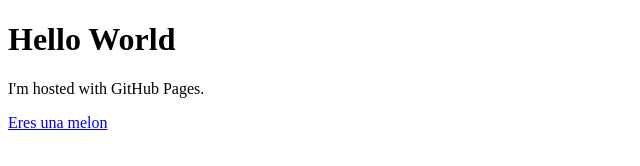
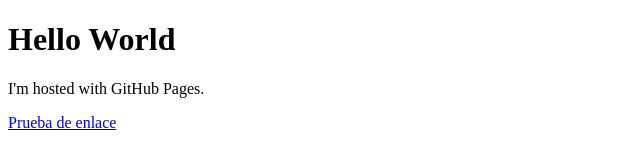
Before and after one commit to Kotiro22/Kotiro22.github.io, a plain HTML site: page index.html in a window 1280 px wide. Shown: the full height of the page, 0-640 px from the left. Drawn offline with Linux system fonts and the light colour scheme.

Commit message:
Update index.html

```diff
--- a/index.html
+++ b/index.html
@@ -3,6 +3,6 @@
 <body>
 <h1>Hello World</h1>
 <p>I'm hosted with GitHub Pages.</p>
- <a href="https://kotiro22.github.io/page2.html"> Eres una melon </a>
+ <a href="https://kotiro22.github.io/page2.html"> Prueba de enlace </a>
 </body>
 </html>
```
